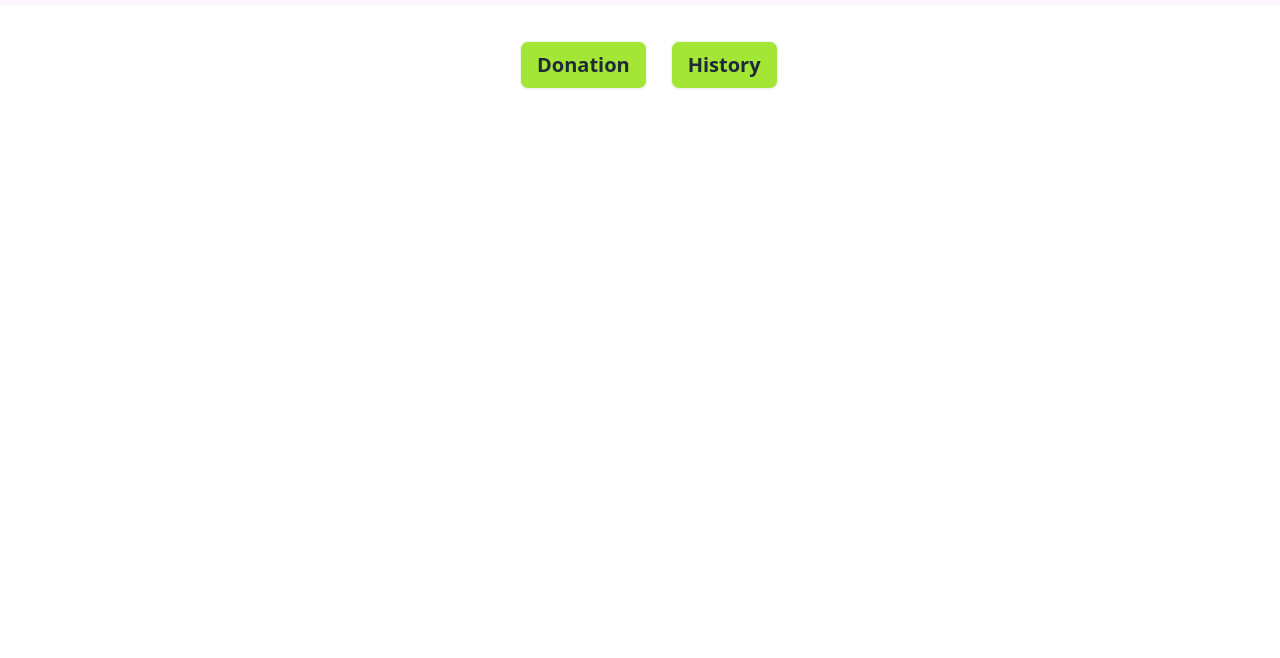
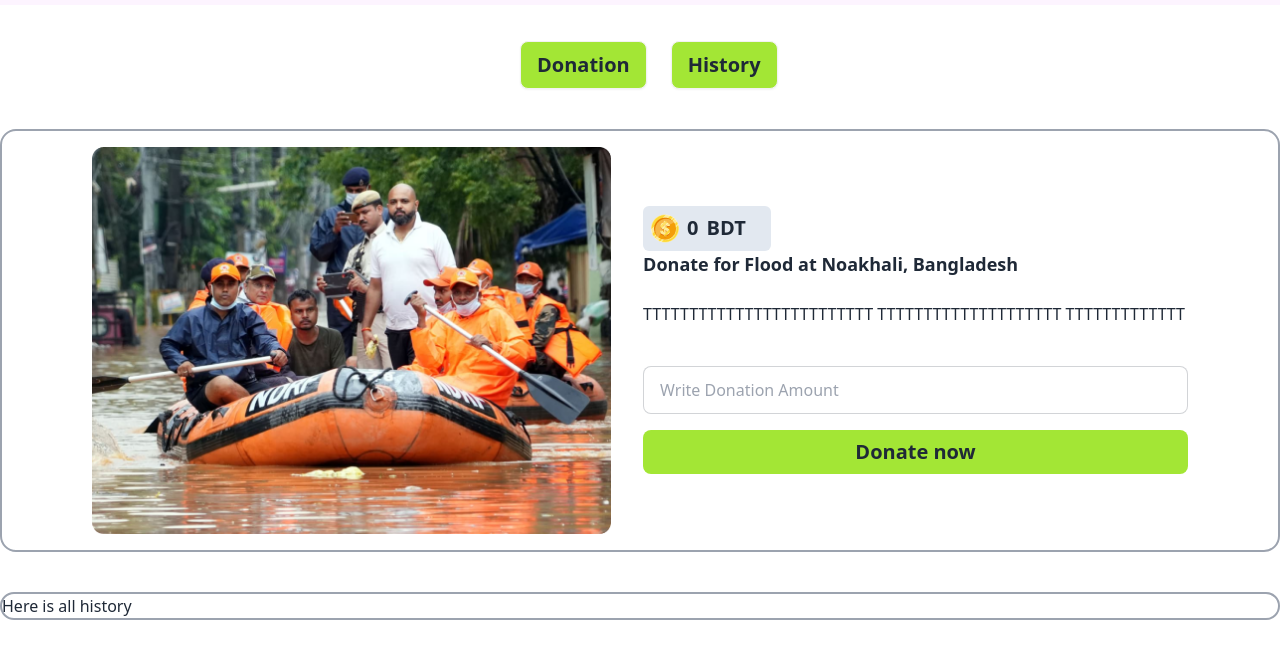
Before and after one commit to NayanSr/b10-assignment-five, a plain HTML site: page index.html in a window 1280 px wide. Shown: the part 60-718 px from the top of the page. Drawn offline with nearby package versions, Linux system fonts and the light colour scheme.

Commit message:
'card-section-added'

```diff
--- a/index.html
+++ b/index.html
@@ -12,7 +12,7 @@
     <script src="https://cdn.tailwindcss.com"></script>
   </head>
   <body class="">
-    <header class="bg-fuchsia-50 ">
+    <header class="bg-fuchsia-50">
       <section class="container mx-auto">
         <div class="navbar">
           <div class="navbar-start">
@@ -33,17 +33,65 @@
           </div>
         </div>
       </section>
-
     </header>
     <main>
-        <section class="container mx-auto mt-9">
-            <div class="max-w-60 mx-auto flex gap-6">
-                <a class="btn bg-lime-400 text-xl">Donation</a>
-                <a class="btn bg-lime-400 text-xl">History</a>
+      <section class="container mx-auto mt-9">
+        <div class="max-w-60 mx-auto flex gap-6">
+          <a class="btn bg-lime-400 text-xl">Donation</a>
+          <a class="btn bg-lime-400 text-xl">History</a>
+        </div>
+      </section>
+      <!--? Card -01 Starts  -->
+      <section
+        class="container mx-auto mt-10 border-solid rounded-2xl border-2 border-gray-400"
+      >
+        <div class="hero">
+          <div class="hero-content flex-col lg:flex-row">
+            <div class="text-center mr-4">
+              <img src="images/noakhali.png" alt="" />
             </div>
 
-          </section>
+            <div class="card w-1/2">
+              <div class="flex bg-slate-200 w-32 rounded-md p-2">
+                <img src="images/coin.png" alt="" />
+                <h2 class="text-xl font-bold mx-2">0</h2>
+                <h2 class="text-xl font-bold">BDT</h2>
+              </div>
+              <h2 class="text-[18px] font-bold">
+                Donate for Flood at Noakhali, Bangladesh
+              </h2>
+              <p class="py-6">
+                TTTTTTTTTTTTTTTTTTTTTTTTT TTTTTTTTTTTTTTTTTTTT TTTTTTTTTTTTT
+              </p>
+              <input
+              id="input-donate-noakhali"
+                type="text"
+                placeholder="Write Donation Amount"
+                class="input input-bordered my-4"
+                required
+              />
+              <button id="btn-donate-now-noakhali" class="rounded-lg bg-lime-400 text-xl py-2 font-bold">
+                Donate now
+              </button>
+            </div>
+          </div>
+        </div>
+      </section>
+
+      <!--? Card -01 End  -->
+      <!--? Card -02 Starts  -->
+
+      <!--? Card -02 End  -->
+      <!--? Card -03 Starts  -->
+
+      <!--? Card -03 End  -->
+      <!--* History Start  -->
+    <section id="history-container" class="container mx-auto mt-10 border-solid rounded-2xl border-2 border-gray-400">
+      <h2>Here is all history</h2>
+    </section>
+      <!--* History End  -->
     </main>
     <footer></footer>
+    <script src="js/index.js"></script>
   </body>
 </html>
--- /dev/null
+++ b/js/index.js
@@ -0,0 +1,11 @@
+document.getElementById('btn-donate-now-noakhali').addEventListener('click',function(){
+   const donationAmount= document.getElementById('input-donate-noakhali').value;
+   const historycontainer= document.getElementById('history-container');
+   const div= document.createElement('div');
+   div.classList.add('bg-red-400')
+   div.innerHTML=`
+   <p> I am added ${donationAmount}</p>
+   `
+   historycontainer.appendChild(div)
+   console.log(donationAmount);
+})
```
